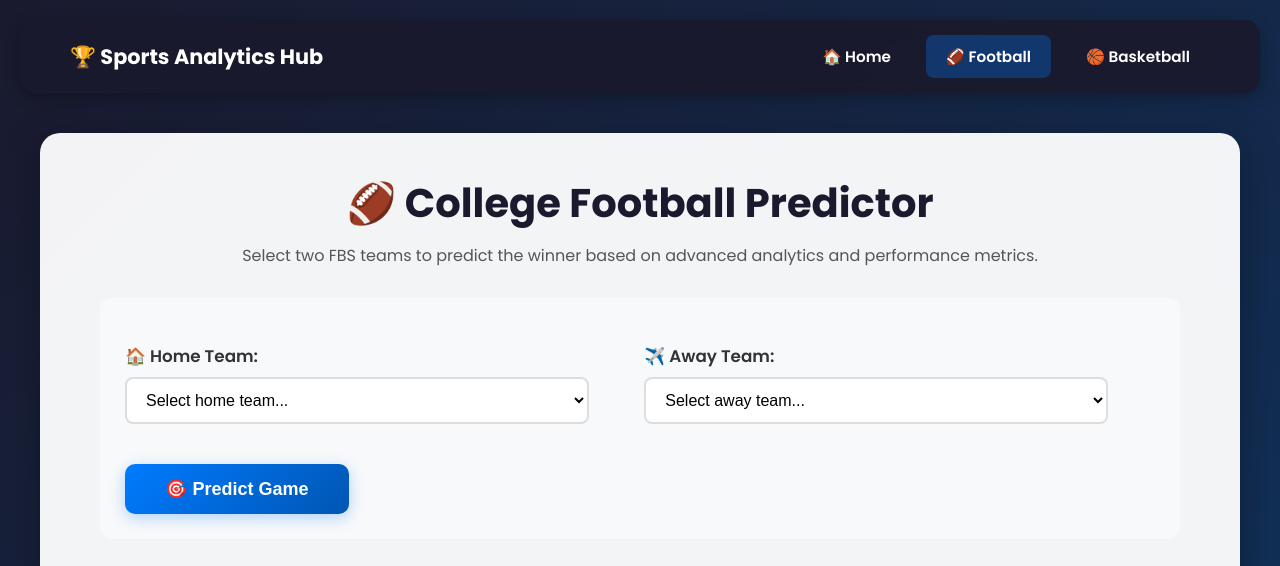
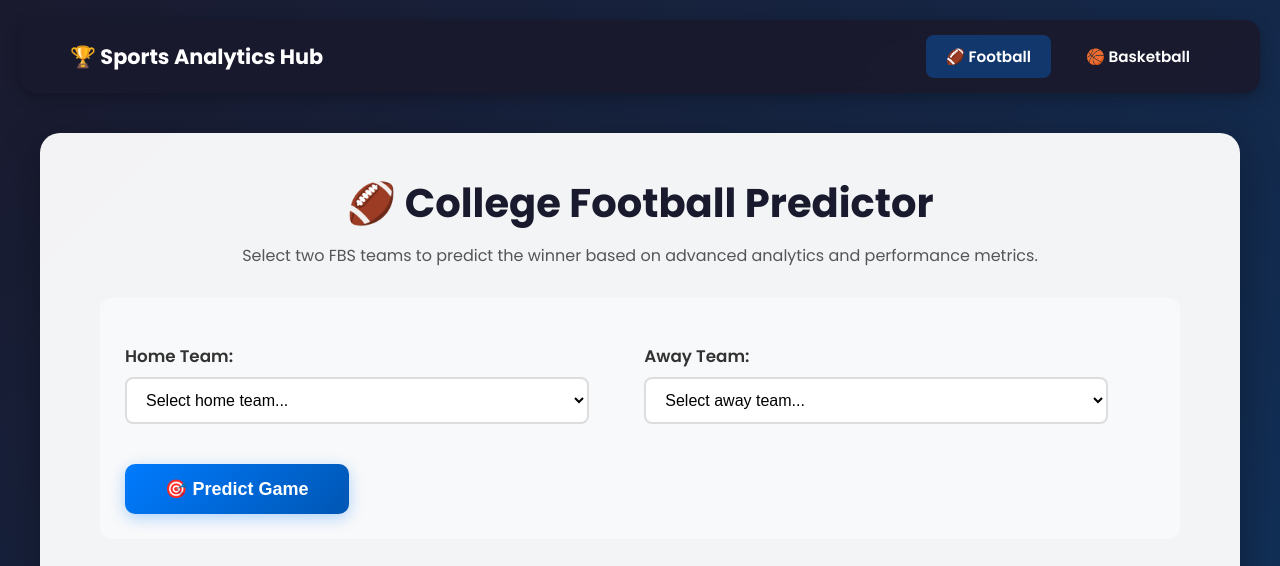
Before and after one commit to bradyrpeterson/Combined-Sports-Analytics, a Flask app: template templates/football.html in a window 1280 px wide. Shown: the top 566 px of the page. Run offline with Flask 3, Linux system fonts and the light colour scheme; the template is opened without the code that fills it, so the values that code supplies are empty; parts of the project's set-up code (start-up, migrations or seed data) failed here and were passed over.

Commit message:
Updated webpages

```diff
--- a/templates/basketball.html
+++ b/templates/basketball.html
@@ -14,7 +14,6 @@
     <div class="nav-container">
       <a href="{{ url_for('landing') }}" class="nav-logo">🏆 Sports Analytics Hub</a>
       <div class="nav-links">
-        <a href="{{ url_for('landing') }}" class="nav-link">🏠 Home</a>
         <a href="{{ url_for('football') }}" class="nav-link">🏈 Football</a>
         <a href="{{ url_for('basketball') }}" class="nav-link active">🏀 Basketball</a>
       </div>
@@ -28,7 +27,7 @@
     <div class="form-section">
       <form method="POST">
         <div class="form-group">
-          <label for="home_team">🏠 Home Team:</label>
+          <label for="home_team">Home Team:</label>
           <select name="home_team" id="home_team" required>
             <option value="" disabled selected>Select home team...</option>
             {% for team in teams %}
@@ -38,7 +37,7 @@
         </div>
 
         <div class="form-group">
-          <label for="away_team">✈️ Away Team:</label>
+          <label for="away_team">Away Team:</label>
           <select name="away_team" id="away_team" required>
             <option value="" disabled selected>Select away team...</option>
             {% for team in teams %}
--- a/templates/football.html
+++ b/templates/football.html
@@ -14,7 +14,6 @@
     <div class="nav-container">
       <a href="{{ url_for('landing') }}" class="nav-logo">🏆 Sports Analytics Hub</a>
       <div class="nav-links">
-        <a href="{{ url_for('landing') }}" class="nav-link">🏠 Home</a>
         <a href="{{ url_for('football') }}" class="nav-link active">🏈 Football</a>
         <a href="{{ url_for('basketball') }}" class="nav-link">🏀 Basketball</a>
       </div>
@@ -28,7 +27,7 @@
     <div class="form-section">
       <form method="POST">
         <div class="form-group">
-          <label for="home_team">🏠 Home Team:</label>
+          <label for="home_team">Home Team:</label>
           <select name="home_team" id="home_team" required>
             <option value="" disabled selected>Select home team...</option>
             {% for team in teams %}
@@ -38,7 +37,7 @@
         </div>
 
         <div class="form-group">
-          <label for="away_team">✈️ Away Team:</label>
+          <label for="away_team">Away Team:</label>
           <select name="away_team" id="away_team" required>
             <option value="" disabled selected>Select away team...</option>
             {% for team in teams %}
--- a/templates/landing.html
+++ b/templates/landing.html
@@ -11,7 +11,7 @@
   <div class="landing-container">
     <div class="header">
       <h1 class="main-title">Sports Analytics Hub</h1>
-      <p class="subtitle">Machine Learning Models for College Sports Predictions. Create mock matchups or look at real precitions.</p>
+      <p class="subtitle">Machine Learning Models for College Sports Predictions. Create mock matchups or look at real precitions. Built by Brady Peterson.</p>
     </div>
 
     <div class="sports-grid">
```
